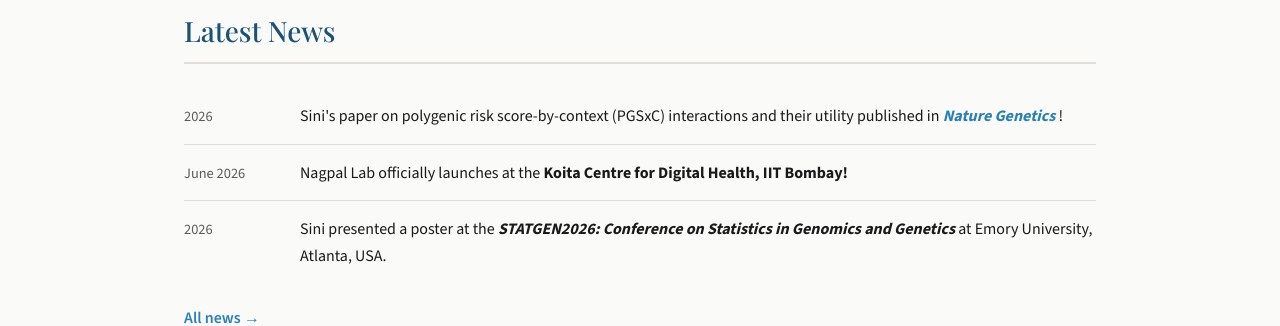
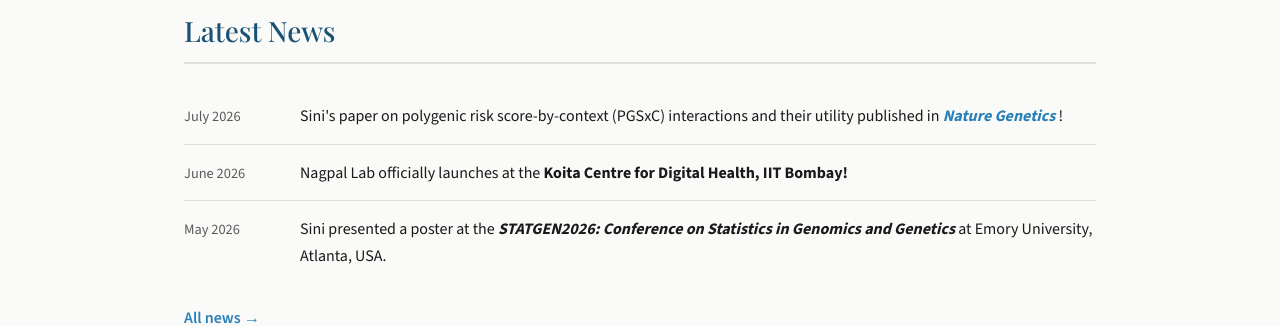
Before and after one commit to nagpallab/nagpallab.github.io, a Jekyll site: the page built from index.html, in a window 1280 px wide and 900 px high, scrolled down 883 px. Shown: the part 179-505 px from the top of the window. Built offline with Jekyll 4.4.1, drawn with Linux system fonts in a browser that asks for light colours.

Commit message:
Update index.html

```diff
--- a/index.html
+++ b/index.html
@@ -54,7 +54,7 @@ title: Home
     <h2 class="section-title">Latest News</h2>
     <ul class="news-list">
     <li>
-  <span class="news-date">2026</span>
+  <span class="news-date">July 2026</span>
   <span>
     Sini's paper on polygenic risk score-by-context (PGSxC) interactions and their utility published in
     <a href="https://www.nature.com/articles/s41588-026-02674-z" target="_blank" rel="noopener noreferrer">
@@ -67,7 +67,7 @@ title: Home
         <span>Nagpal Lab officially launches at the <strong>Koita Centre for Digital Health, IIT Bombay!</strong></span>
       </li>
       <li>
-        <span class="news-date">2026</span>
+        <span class="news-date">May 2026</span>
         <span>Sini presented a poster at the <strong><em>STATGEN2026: Conference on Statistics in Genomics and Genetics</em></strong> at Emory University, Atlanta, USA.</span>
       </li>
     </ul>
```
